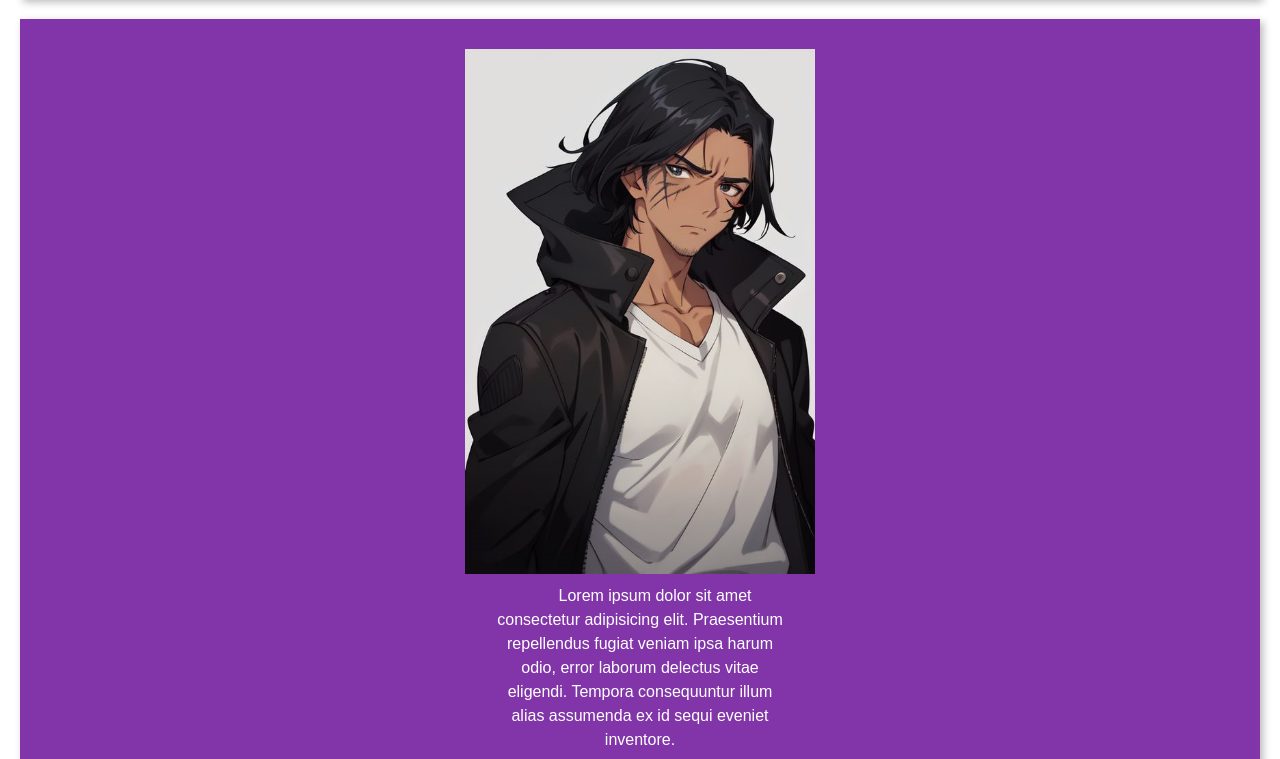
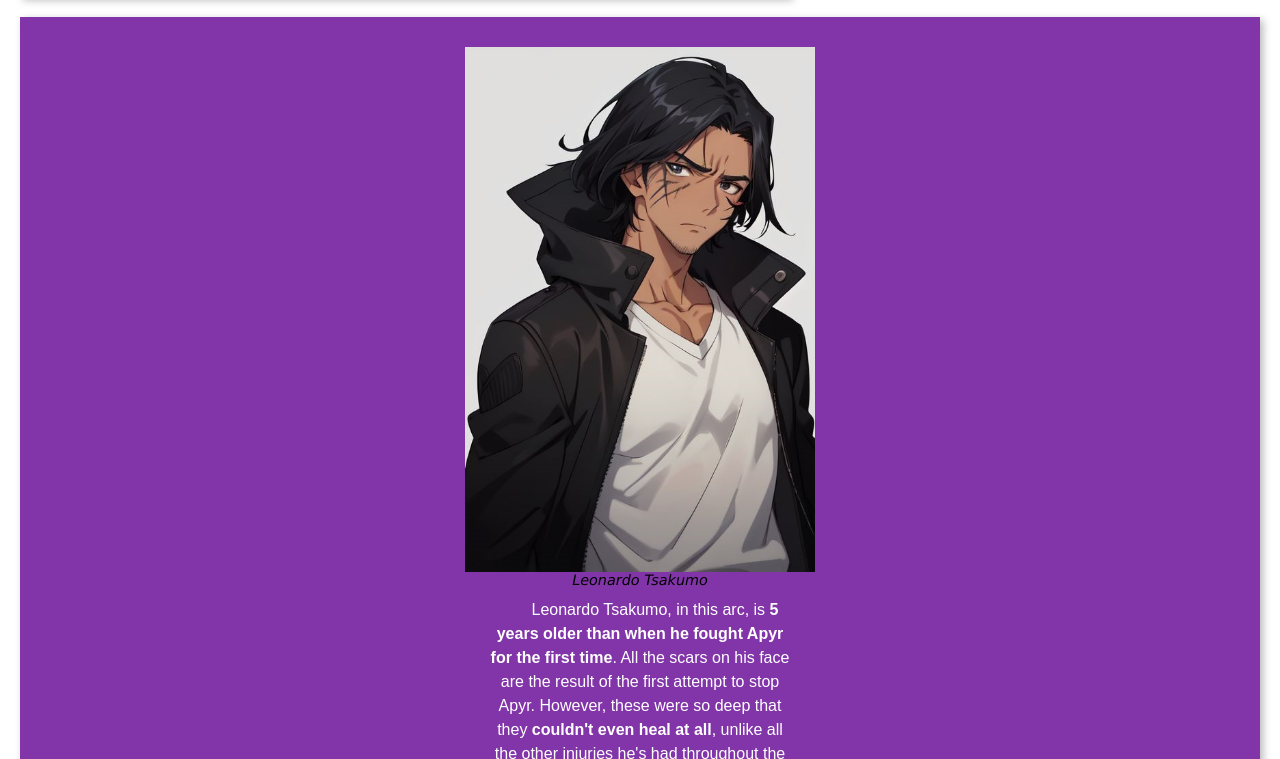
Before and after one commit to leonardojpires/HTML-CSS, a plain HTML site: page Práticas/wiki-proj/index.html in a window 1280 px wide. Shown: the part 2041-2800 px from the top of the page. Drawn offline with Linux system fonts and the light colour scheme.

Commit message:
wiki-proj - outras modificações

```diff
--- a/Práticas/wiki-proj/index.html
+++ b/Práticas/wiki-proj/index.html
@@ -50,11 +50,15 @@
             </article>
             <aside id="lateral-zone">
                 <img src="images/Leo.jpg" alt="Leo, the main character from the series" id="leo">
-                <p>Lorem ipsum dolor sit amet consectetur adipisicing elit. Praesentium repellendus fugiat veniam ipsa harum odio, error laborum delectus vitae eligendi. Tempora consequuntur illum alias assumenda ex id sequi eveniet inventore.</p>
-                <h2>Important side characters in this arc</h2>
+                <figcaption>Leonardo Tsakumo</figcaption>
+                <p>Leonardo Tsakumo, in this arc, is <strong>5 years older than when he fought Apyr for the first time</strong>. All the scars on his face are the result of the first attempt to stop Apyr. However, these were so deep that they <strong>couldn't even heal at all</strong>, unlike all the other injuries he's had throughout the series.
+                <h2></h2>
                 <img src="images/Werx.jpg" alt="Werx, half-brother of Cristian Mikazuki" id="side-characters">
+                <figcaption>Werx</figcaption>
                 <img src="images/Leyone.jpg" alt="Leyonne, former member of Libertation Army" id="side-characters">
+                <figcaption>Leyonne</figcaption>
                 <img src="images/James.jpg" alt="James, former second-in-command of Jogwarts" id="side-characters">
+                <figcaption>James</figcaption>
             </aside>
         </main>
         <footer>
--- a/Práticas/wiki-proj/style.css
+++ b/Práticas/wiki-proj/style.css
@@ -54,7 +54,6 @@ header p {
 }
 
 nav {
-    margin-top: 10px;
     border-bottom-right-radius: 10px;
     border-bottom-left-radius: 10px;
     display: flex;
@@ -112,6 +111,12 @@ main p {
     max-width: 750px;
 }
 
+main figcaption {
+    font-family: 'Lucida Sans', 'Lucida Sans Regular', 'Lucida Grande', 'Lucida Sans Unicode', Geneva, Verdana, sans-serif;
+    font-style: italic;
+    font-size: 0.9em;
+}
+
 #main-content {
     display: flex;
     align-items: flex-start;
@@ -125,13 +130,18 @@ main p {
     flex-shrink: 0;
     box-shadow: 3px 3px 8px rgba(0, 0, 0, 0.281);
 }
-
 #lateral-zone p {
     color: white;
     width: 300px;
     flex-shrink: 0;
     text-align: center;
     margin: auto;
+}
+
+#lateral-zone figcaption {
+    color: black;
+    text-align: center;
+    margin-bottom: 10px;
 }
 
 #lateral-zone h2 {
@@ -147,7 +157,6 @@ img#leo {
     width: 350px;
     display: block;
     margin: auto;
-    margin-bottom: 10px;
 }
 
 img#side-characters {
@@ -155,6 +164,7 @@ img#side-characters {
     display: block;
     margin: auto;
     padding: 20px;
+    padding-bottom: 0px;
 }
 
 article {
@@ -171,6 +181,7 @@ article > aside {
     color: white;
     padding: 10px;
     box-shadow: 3px 3px 8px rgba(0, 0, 0, 0.281);
+    max-width: 750px;
 
 }
 
```
